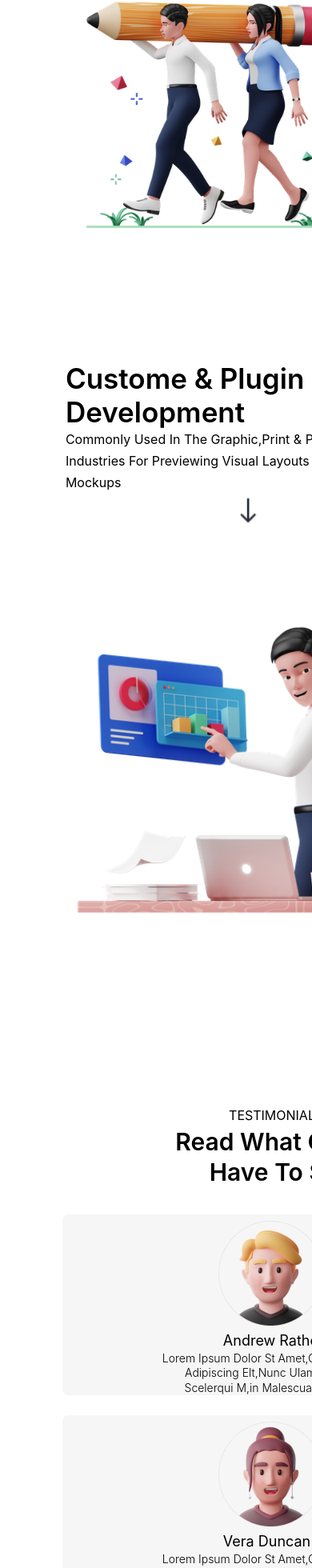
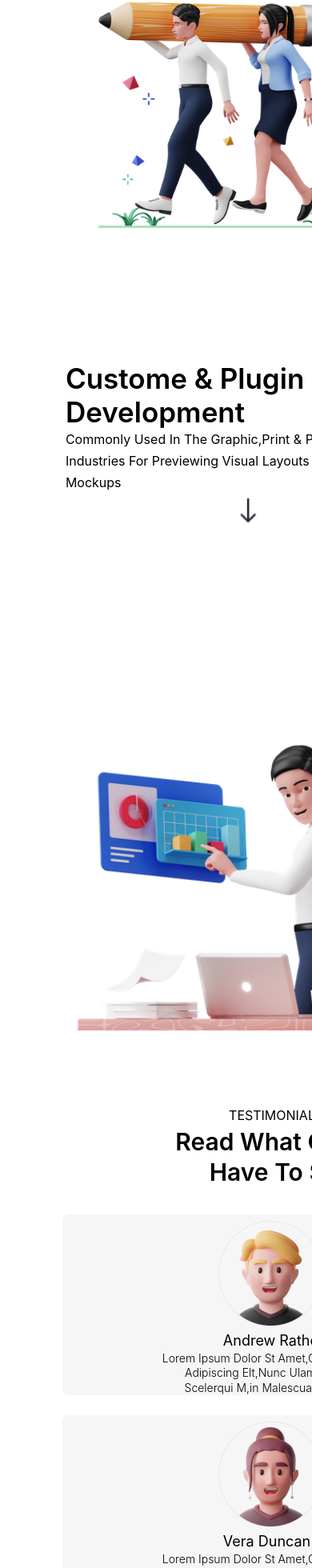
Before and after one commit to Akinyemi04/Homyphy, a React (Create React App) app: page / in a window 390 px wide. Shown: the part 1860-3820 px from the top of the page at 80% size. Built offline with nearby package versions, Linux system fonts and the light colour scheme.

Commit message:
new errors fixed

```diff
--- a/src/App.css
+++ b/src/App.css
@@ -476,8 +476,7 @@ aside .div button:hover {
   }
   article section .img2 {
     position: absolute;
-    transform: scale(3) translateY(0vh);
-    bottom: -20vh;
+    transform: scale(3) translateY(20vh);
     left: 50vw;
     /*height:100vh ;
     width: 84vw;
@@ -489,7 +488,7 @@ aside .div button:hover {
     flex-direction: column-reverse;
   }
   article aside .img1 {
-    margin-left: 22vw;
+    margin-left: 26vw;
     margin-top: 18vh;
     width: 90vw;
     height: 55vh;
--- a/src/App.scss
+++ b/src/App.scss
@@ -495,9 +495,9 @@ aside{
       }
       .img2{
         position: absolute;
-        transform: scale(3) translateY(0vh);
+        transform: scale(3) translateY(20vh);
         //top:20vh ;
-        bottom: -20vh;
+        //bottom: -20vh;
         left: 50vw;
 
         /*height:100vh ;
@@ -510,7 +510,7 @@ aside{
     aside{
       flex-direction:column-reverse;
       .img1{
-        margin-left: 22vw;
+        margin-left: 26vw;
         margin-top: 18vh;
         width: 90vw;
         height: 55vh;
```
Also changed, not shown: 1 other file (tests, documents, lock files or other folders).
